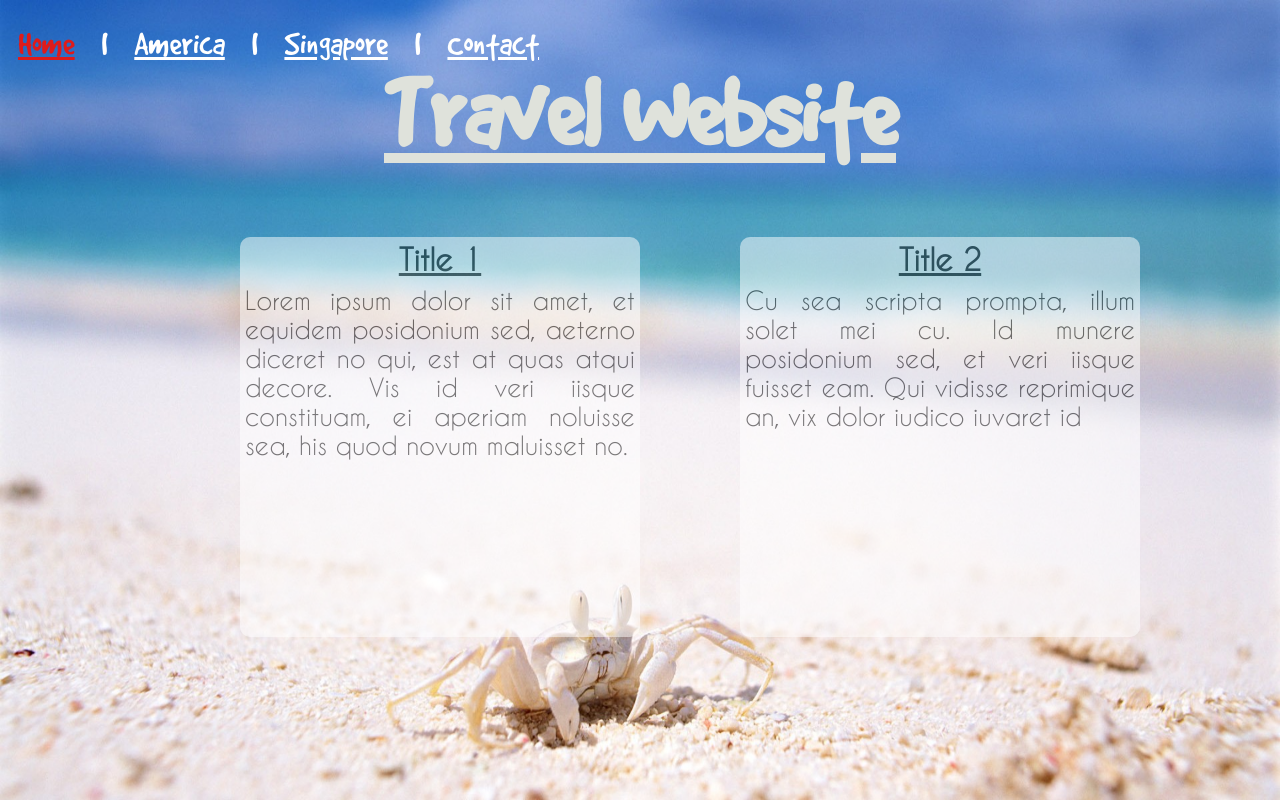
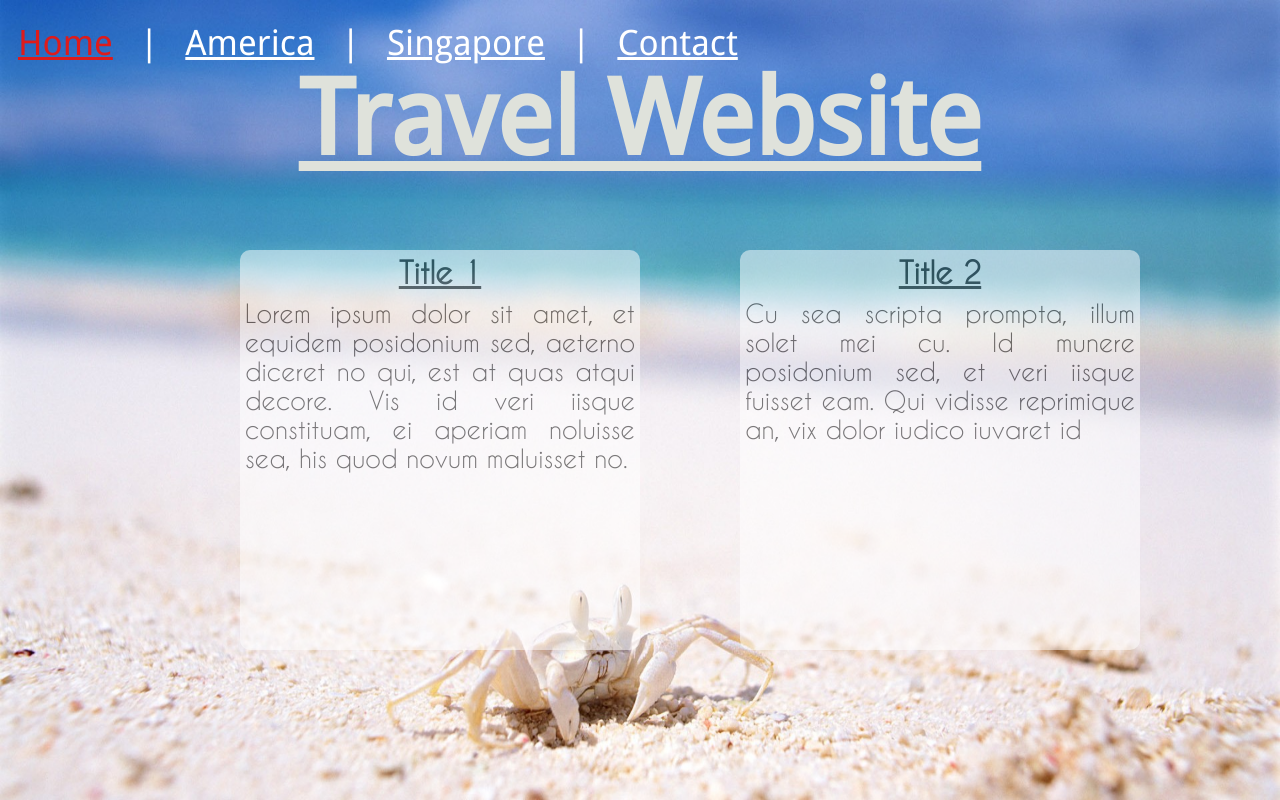
Before and after one commit to alexmccaffrey/website_travel, a plain HTML site: page index.html in a window 1280 px wide. Drawn offline with Linux system fonts and the light colour scheme.

Commit message:
change sing&usa h1

```diff
--- a/style.css
+++ b/style.css
@@ -28,6 +28,11 @@
     font-family: 'GoodDog';
     src: url('fonts/Gooddog.otf');
 }
+@font-face {
+    font-family: 'Droid';
+    src: url('fonts/DroidSans.ttf');
+}
+
 body {
 
     position: relative;
@@ -50,7 +55,7 @@ body {
 }
 
 h1 {
-    font-family: 'gooddog', 'Georgia', serif;
+    font-family: 'Droid', 'Georgia', serif;
     color:#DFE2DB;
     font-size: 105px;
     text-align: center;
@@ -64,7 +69,7 @@ h1 {
     text-align: center;
     width: 355px;
     height: 170px;
-    margin-left: 500px;
+    margin-left: 750px;
     margin-top: -50px;
     color: white;
 }
@@ -75,7 +80,7 @@ h1 {
     text-align: center;
     width: 355px;
     height: 170px;
-    margin-left: 560px;
+    margin-left: 750px;
     margin-top: -50px;
     color: white;
 }
@@ -92,7 +97,7 @@ p, ul {
 }
 
 .nav {
-    font-family: 'gooddog', 'Georgia', serif;
+    font-family: 'droid', 'Georgia', serif;
     color:#DFE2DB;
     margin-left: 10px;
     padding-top: -10px;
@@ -106,7 +111,7 @@ p, ul {
 }
 
 .navactive {
-    font-family: 'gooddog', 'Georgia', serif;
+    font-family: 'droid', 'Georgia', serif;
     color:#DFE2DB;
     margin-left: 10px;
     padding-top: -10px;
```
Also changed, not shown: fonts/GoodDog.otf (deleted).
